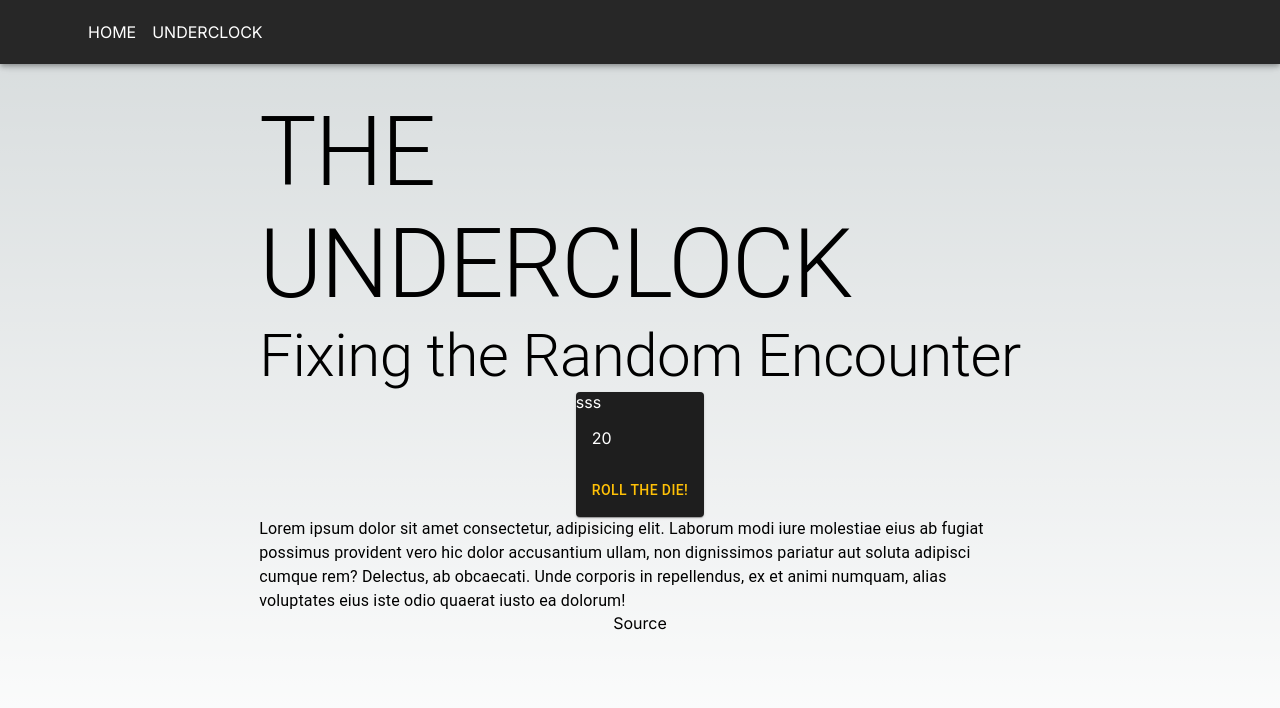
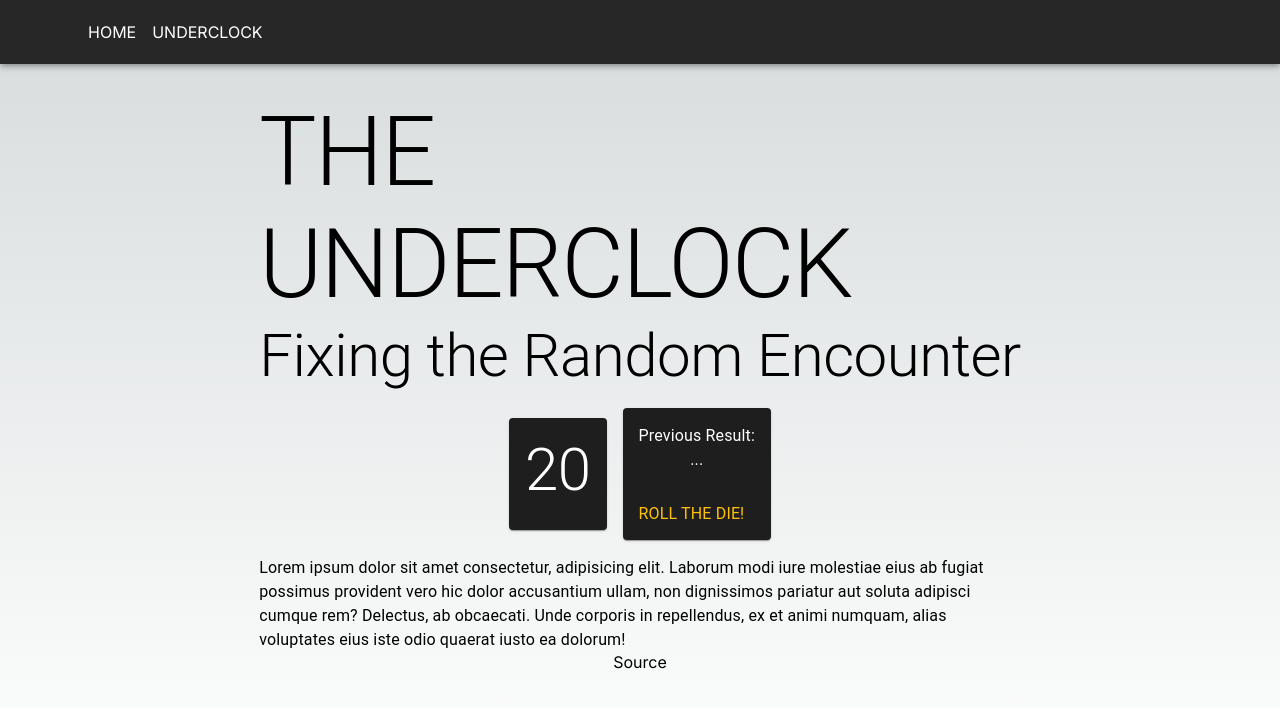
Before and after one commit to abonnell/osr-dm-tools, a Next.js app: page /underclock in a window 1280 px wide. Shown: the top 708 px of the page. Built offline with nearby package versions, Linux system fonts and the light colour scheme.

Commit message:
working prev roll

```diff
--- a/src/components/UnderclockCard/UnderclockCard.jsx
+++ b/src/components/UnderclockCard/UnderclockCard.jsx
@@ -5,15 +5,20 @@ import {
   CardActions,
   CardContent,
   CardMedia,
+  Box,
+  Typography,
 } from "@mui/material";
 import { useState, useEffect } from "react";
 
 import { explodingSixes, rolldX } from "@/utils/dice";
 
-export default function UnderclockCard({}) {
+export default function UnderclockCard() {
+  // Open modal to set auto or irl roll controls
   const [auto, setAuto] = useState(true);
   const [countdown, setCountdown] = useState("20");
   const [countdownMax, setCountdownMax] = useState(20);
+
+  const [lastRoll, setLastRoll] = useState(null);
 
   useEffect(() => {
     if (countdown === 0) {
@@ -30,8 +35,9 @@ export default function UnderclockCard({}) {
   // const buttonConfig = ["-1", "-2", "-3", "-4", "-5", "-6"];
 
   const subtractFromClock = () => {
-		let result = explodingSixes();
+    let { result, history } = explodingSixes();
     setCountdown(countdown - result);
+    setLastRoll(history.join(", "));
   };
 
   // TODO
@@ -41,13 +47,38 @@ export default function UnderclockCard({}) {
   const triggerEncounter = () => {};
 
   return (
+    <Box
+      sx={{
+        p: "1rem",
+        display: "flex",
+        flexDirection: "row",
+        alignItems: "center",
+        justifyContent: "space-between",
+        gap: "1rem",
+      }}
+    >
+      {/* pls be same height */}
+      {/* its some pb disparity */}
       <Card>
-			<CardMedia>sss</CardMedia>
-			<CardContent>{countdown}</CardContent>
+        <CardContent>
+          <Typography variant="h2">{countdown}</Typography>
+        </CardContent>
+      </Card>
+      <Card>
+        <CardContent
+          sx={{
+            display: "flex",
+            flexDirection: "column",
+            alignItems: "center",
+          }}
+        >
+          <Typography>Previous Result:</Typography>
+          <Typography>{lastRoll ?? "..."}</Typography>
+        </CardContent>
         <CardActions>
           {auto && (
             <Button onClick={() => subtractFromClock()}>
-						Roll the die!
+              <Typography>Roll the die!</Typography>
             </Button>
           )}
           {/* {buttonConfig.map((e) => {
@@ -59,5 +90,6 @@ export default function UnderclockCard({}) {
 				})} */}
         </CardActions>
       </Card>
+    </Box>
   );
 }
```
Lines whose indentation alone changed are shown as unchanged.
